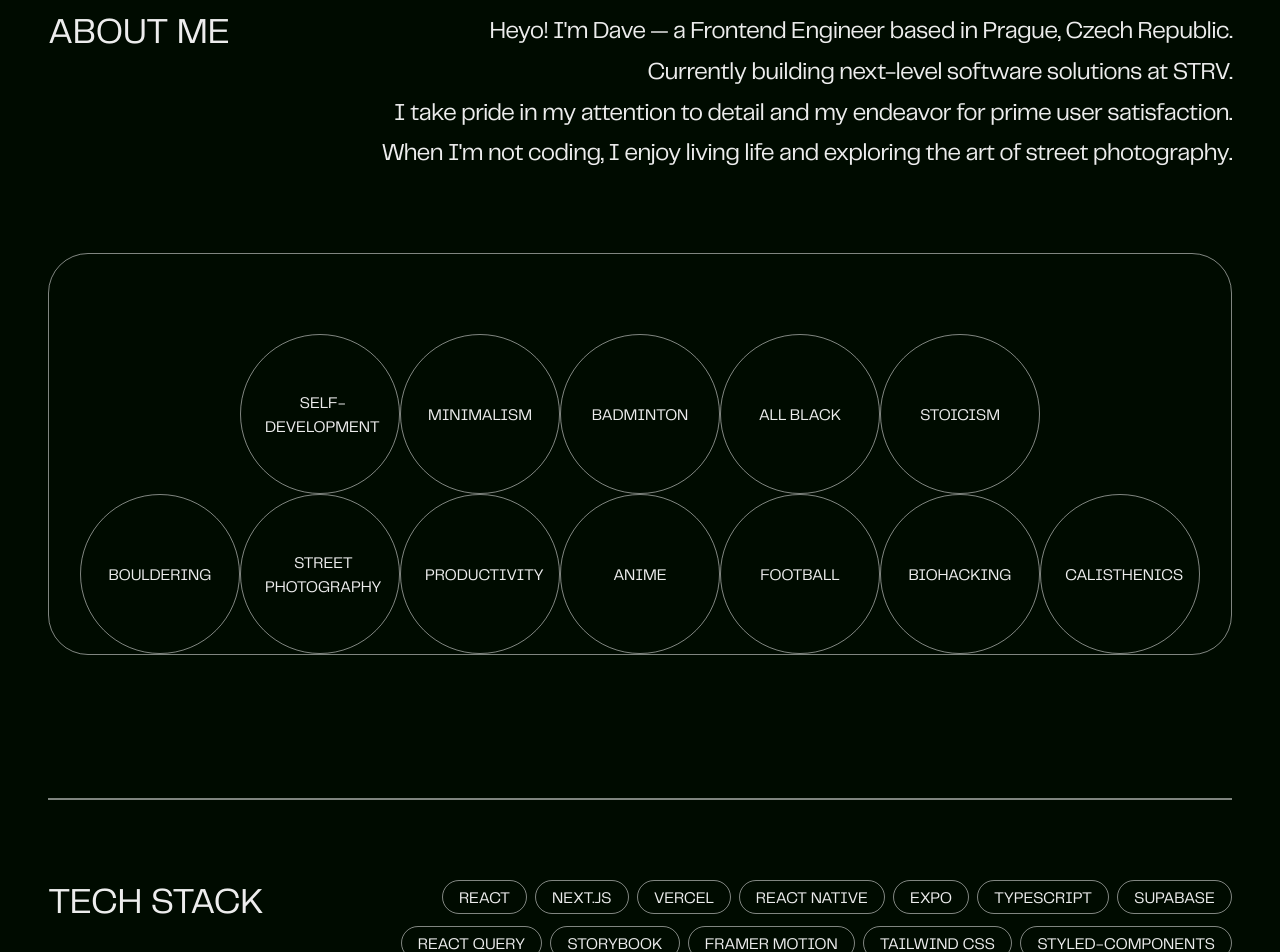
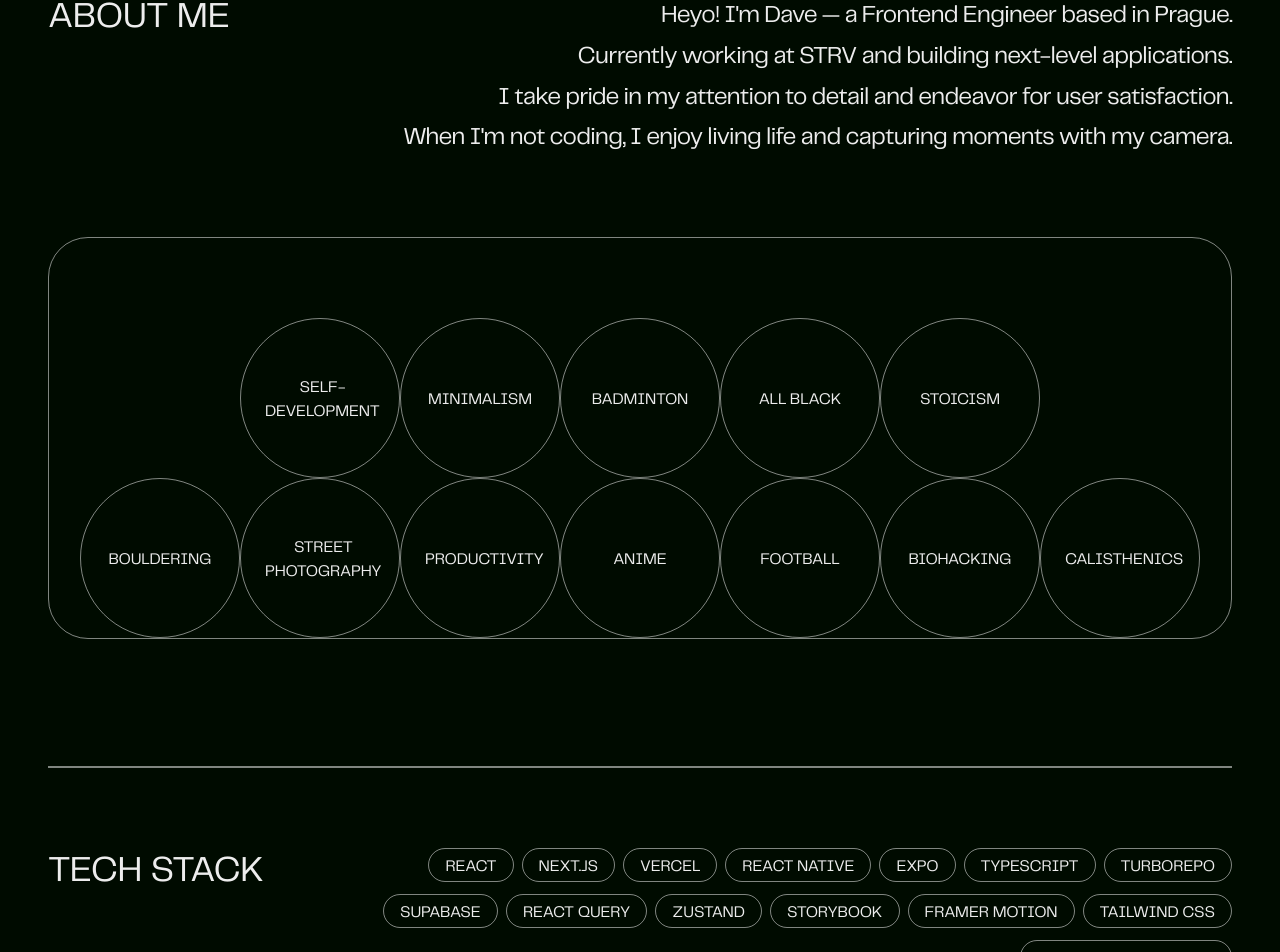
Before and after one commit to haidave/haidave-com, a Next.js app: page / in a window 1280 px wide. Shown: the part 1039-1991 px from the top of the page. Built offline with nearby package versions, Linux system fonts and the light colour scheme.

Commit message:
chore: add small ui tweaks

```diff
--- a/src/modules/home/components/home-projects/index.tsx
+++ b/src/modules/home/components/home-projects/index.tsx
@@ -11,13 +11,13 @@ const HomeProjects = () => {
     target: targetRef,
   })
 
-  const x = useTransform(scrollYProgress, [0, 0.85], ['0%', '-69.9%'])
+  const x = useTransform(scrollYProgress, [0, 0.9], ['0%', '-69.9%'])
 
   return (
     <>
       <CurvedLine />
       <div ref={targetRef} className="relative -mx-12 h-[280svh]">
-        <div className="sticky top-10 flex h-screen overflow-hidden px-12">
+        <div className="sticky top-2 flex h-screen overflow-hidden px-12">
           <motion.div style={{ x }} className="mt-20 flex h-[85%] gap-8">
             <div className="w-[calc(50vw-4.375rem)]">
               <h2 className="text-4xl uppercase">Selected Work</h2>
--- a/src/modules/home/pages/home.tsx
+++ b/src/modules/home/pages/home.tsx
@@ -26,8 +26,10 @@ const STACK = [
   'React Native',
   'Expo',
   'TypeScript',
+  'Turborepo',
   'Supabase',
   'React Query',
+  'Zustand',
   'Storybook',
   'Framer Motion',
   'Tailwind CSS',
@@ -57,17 +59,15 @@ const HomePage = () => {
       </div>
 
       {/* About me */}
-      <section className="mt-36">
+      <section className="mt-32">
         <CurvedLine className="mb-20" />
         <div className="flex justify-between">
           <h2 className="text-4xl uppercase">About me</h2>
           <div className="w-3/4 text-right text-2xl tracking-tight">
-            <p className="">Heyo! I&apos;m Dave — a Frontend Engineer based in Prague, Czech Republic.</p>
-            <p className="">Currently building next-level software solutions at STRV.</p>
-            <p>I take pride in my attention to detail and my endeavor for prime user satisfaction.</p>
-            <p className="">
-              When I&apos;m not coding, I enjoy living life and exploring the art of street photography.
-            </p>
+            <p className="">Heyo! I&apos;m Dave — a Frontend Engineer based in Prague.</p>
+            <p className="">Currently working at STRV and building next-level applications.</p>
+            <p>I take pride in my attention to detail and endeavor for user satisfaction.</p>
+            <p className="">When I&apos;m not coding, I enjoy living life and capturing moments with my camera.</p>
           </div>
         </div>
         <div className="mt-20 flex h-max w-full flex-wrap-reverse justify-center rounded-[2.5rem] border pt-20">
@@ -80,7 +80,7 @@ const HomePage = () => {
       </section>
 
       {/* How I work */}
-      <section className="mt-36">
+      <section className="mt-32">
         <CurvedLine className="mb-20" />
         <div className="grid gap-20">
           <div className="flex justify-between">
@@ -97,13 +97,13 @@ const HomePage = () => {
       </section>
 
       {/* Projects */}
-      <section className="mt-36">
+      <section className="mt-32">
         <HomeProjects />
       </section>
 
       {/* Let's connect section */}
       <div className="grid h-[100svh] items-end">
-        <div className="grid h-[80%] w-full place-items-center rounded-[2.5rem] border">
+        <div className="relative grid h-[80%] w-full place-items-center rounded-[2.5rem] border">
           <div className="text-center">
             <p className="text-xl uppercase">Got a project in mind?</p>
             <p className="mt-5 text-9xl font-medium uppercase ">Let&apos;s connect</p>
@@ -116,7 +116,7 @@ const HomePage = () => {
       </div>
 
       {/* Footer */}
-      <footer className="mt-8">
+      <footer className="mt-6">
         <div className="flex justify-between">
           <p className="text-sm uppercase">&copy;2024 All rights reserved</p>
           <div className="flex gap-12 text-sm uppercase">
```
